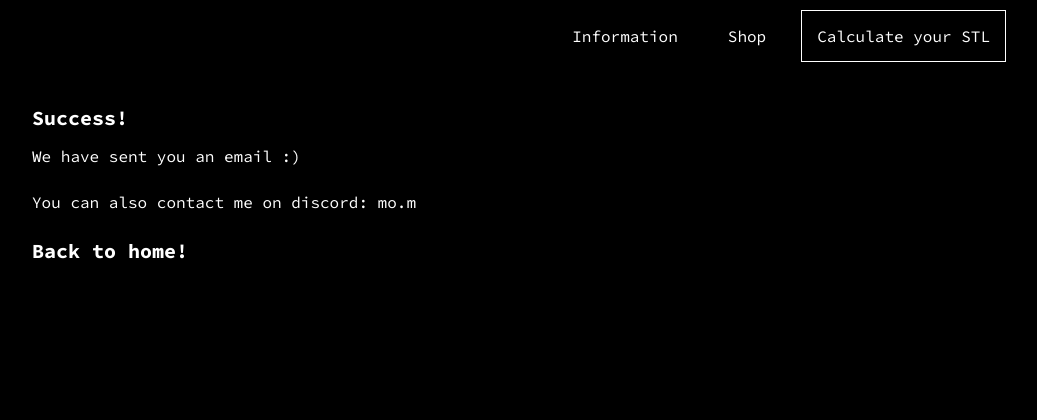
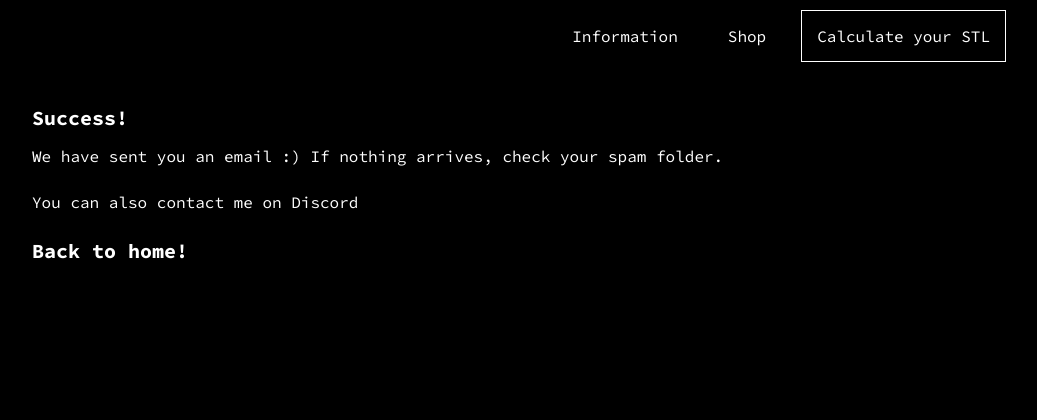
Before and after one commit to vincentsmid/plastic, a FastAPI app: page /api/v1/submitorder/success in a window 1280 px wide. Shown: the top 420 px of the page, without its empty margins (116-1153 px from the left). Run offline with FastAPI, Linux system fonts and the light colour scheme; parts of the project's set-up code (start-up, migrations or seed data) failed here and were passed over.

Commit message:
💬 Update order_success.html.jinja

```diff
--- a/templates/order_success.html.jinja
+++ b/templates/order_success.html.jinja
@@ -3,8 +3,8 @@
 {% block content %}
 <div class="success-container">
   <h1>Success!</h1>
-  <p>We have sent you an email :)</p>
-  <p>You can also contact me on discord: mo.m</p>
+  <p>We have sent you an email :) If nothing arrives, check your spam folder.</p>
+  <p>You can also contact me on <a href="https://discord.gg/apyDuC2MaM">Discord</a></p>
 
   <a href="/" class="home-button"><h2>Back to home!</h2></a>
 </div>
```
